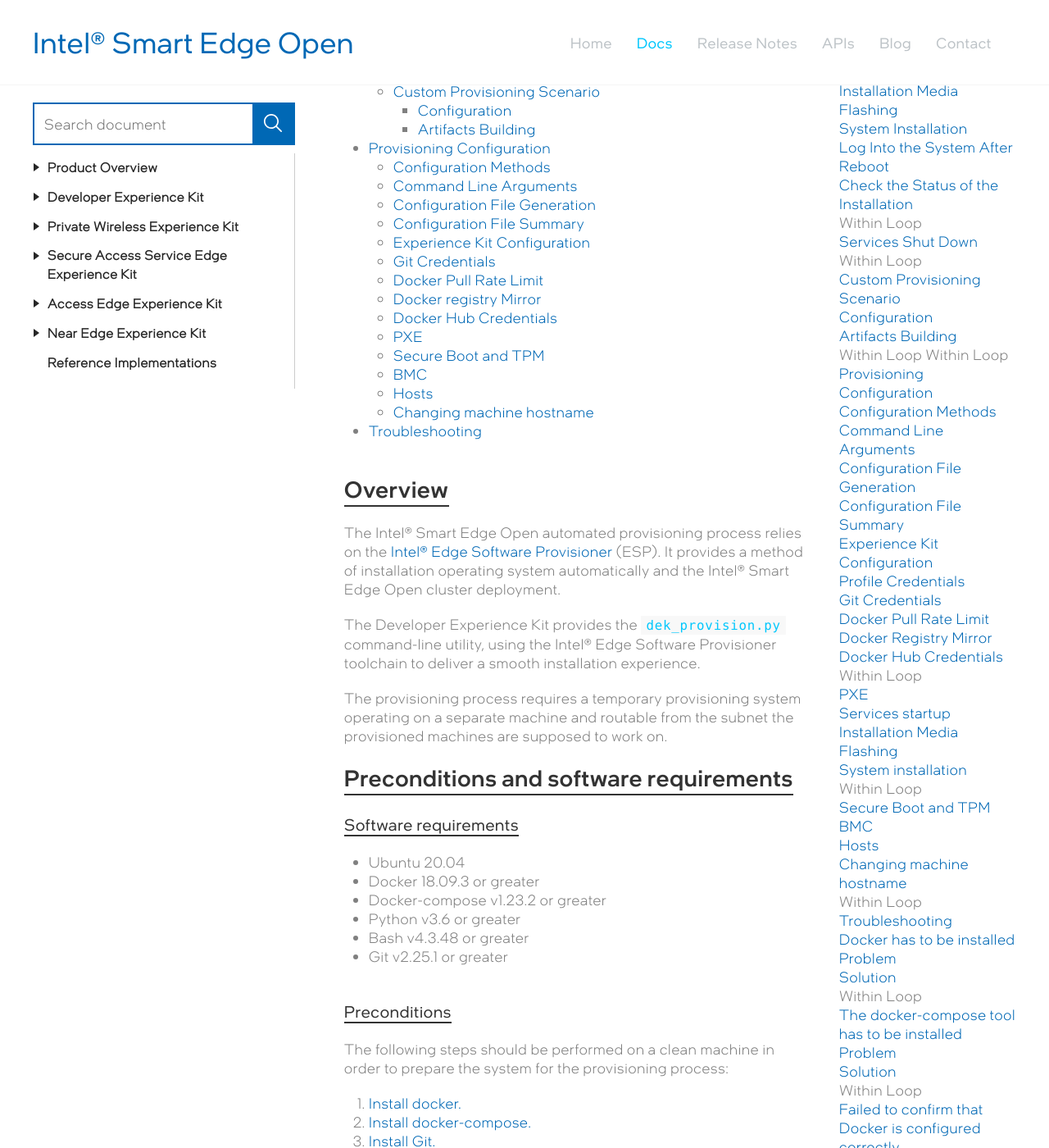
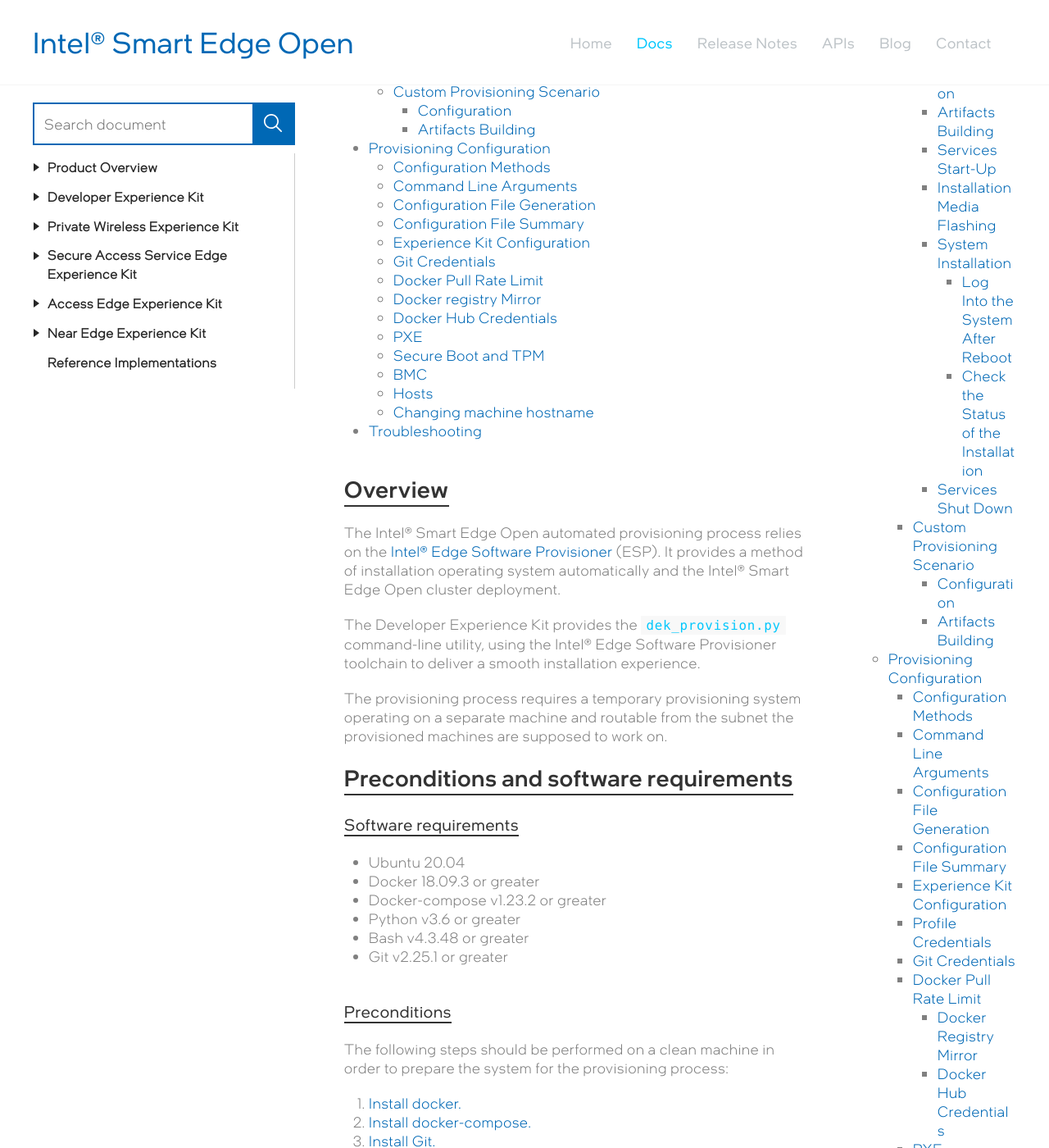
Before and after one commit to intelsmartedgeons/docs, a Jekyll site: the page built from experience-kits/provisioning/provisioning.md, in a window 1280 px wide and 1400 px high, scrolled down 501 px. Shown: the whole window at 82% size. Built offline with Jekyll 4.4.1, drawn with Linux system fonts in a browser that asks for light colours; some web fonts are replaced; our own code applies the rules of GitHub Pages for plain Markdown files; comment, search, counter and statistics services are not loaded; some of the changed text lies outside the part shown.

Commit message:
check ul li issue in table of content

```diff
--- a/_includes/toc.html
+++ b/_includes/toc.html
@@ -77,30 +77,25 @@
                 {% capture anchorAttributes %}{{ anchorAttributes }} class="{{ include.anchor_class | split: '.' | join: ' ' }}"{% endcapture %}
             {% endif %}
 
-            {% capture listItem %}<a{{ anchorAttributes }}>{{ anchorBody }}</a></li>{% endcapture %}
+            {% capture listItem %}<a{{ anchorAttributes }}>{{ anchorBody }}</a>{% endcapture %}
         {% elsif skipNoIDs == true %}
             {% continue %}
         {% else %}
-            {% capture listItem %}{{ anchorBody }}</li>{% endcapture %}
+            {% capture listItem %}{{ anchorBody }}{% endcapture %}
         {% endif %}
 
         {% if currLevel > lastLevel %}
-            {% comment %}
             {% capture jekyll_toc %}{{ jekyll_toc }}<{{ listModifier }}{{ subMenuClass }}>{% endcapture %}
-            {% endcomment %}
         {% elsif currLevel < lastLevel %}
             {% assign repeatCount = lastLevel | minus: currLevel %}
 
             {% for i in (1..repeatCount) %}
-                {% capture jekyll_toc %}{{ jekyll_toc }}</li></{{ listModifier }}> {{ "Within Loop" }} {% endcapture %}
+                {% capture jekyll_toc %}{{ jekyll_toc }}</li></{{ listModifier }}>{% endcapture %}
             {% endfor %}
-            {% comment %}
+
             {% capture jekyll_toc %}{{ jekyll_toc }}</li>{% endcapture %}
-            {% endcomment %}
         {% else %}
-            {% comment %}
             {% capture jekyll_toc %}{{ jekyll_toc }}</li>{% endcapture %}
-            {% endcomment %}
         {% endif %}
 
         {% capture jekyll_toc %}{{ jekyll_toc }}<li{{ listItemClass }}>{{ listItem }}{% endcapture %}
@@ -115,19 +110,4 @@
         {% capture jekyll_toc %}{{ jekyll_toc }}</li></{{ listModifier }}>{% endcapture %}
     {% endfor %}
 
-    {% if jekyll_toc != '' %}
-        {% assign rootAttributes = '' %}
-        {% if include.class and include.class != blank %}
-            {% capture rootAttributes %} class="{{ include.class | split: '.' | join: ' ' }}"{% endcapture %}
-        {% endif %}
-
-        {% if include.id and include.id != blank %}
-            {% capture rootAttributes %}{{ rootAttributes }} id="{{ include.id }}"{% endcapture %}
-        {% endif %}
-
-        {% if rootAttributes %}
-            {% assign nodes = jekyll_toc | split: '>' %}
-            {% capture jekyll_toc %}<{{ listModifier }}{{ rootAttributes }}>{{ nodes | shift | join: '>' }}>{% endcapture %}
-        {% endif %}
-    {% endif %}
 {% endcapture %}{% assign tocWorkspace = '' %}{{ deprecation_warnings }}{{ jekyll_toc -}}
```
